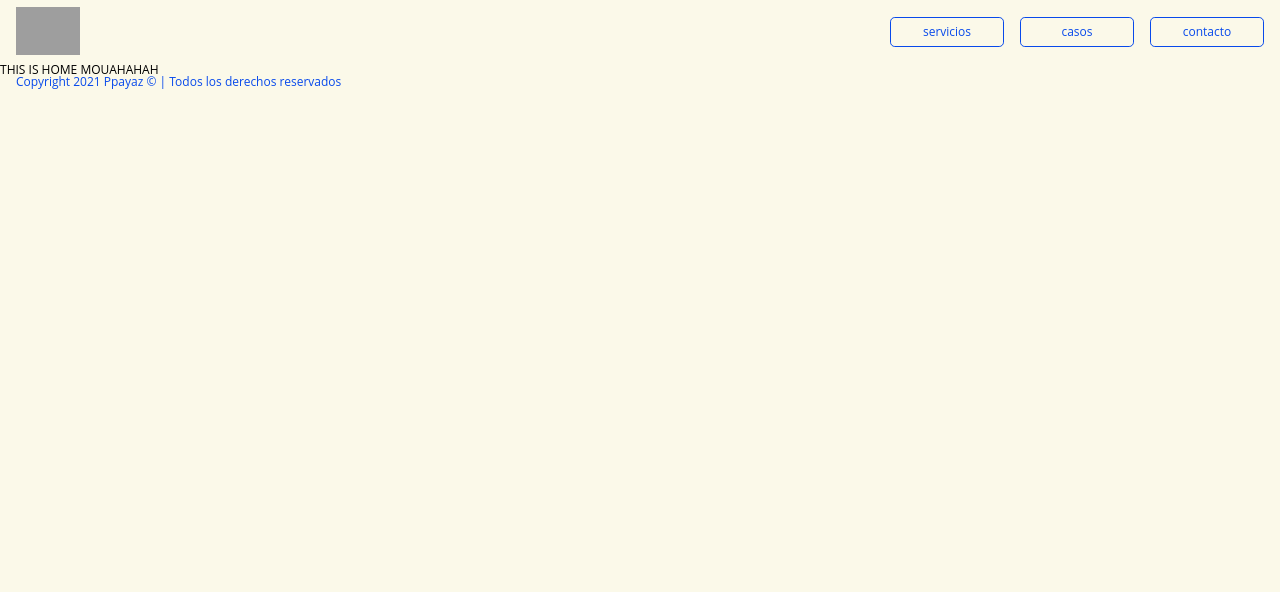
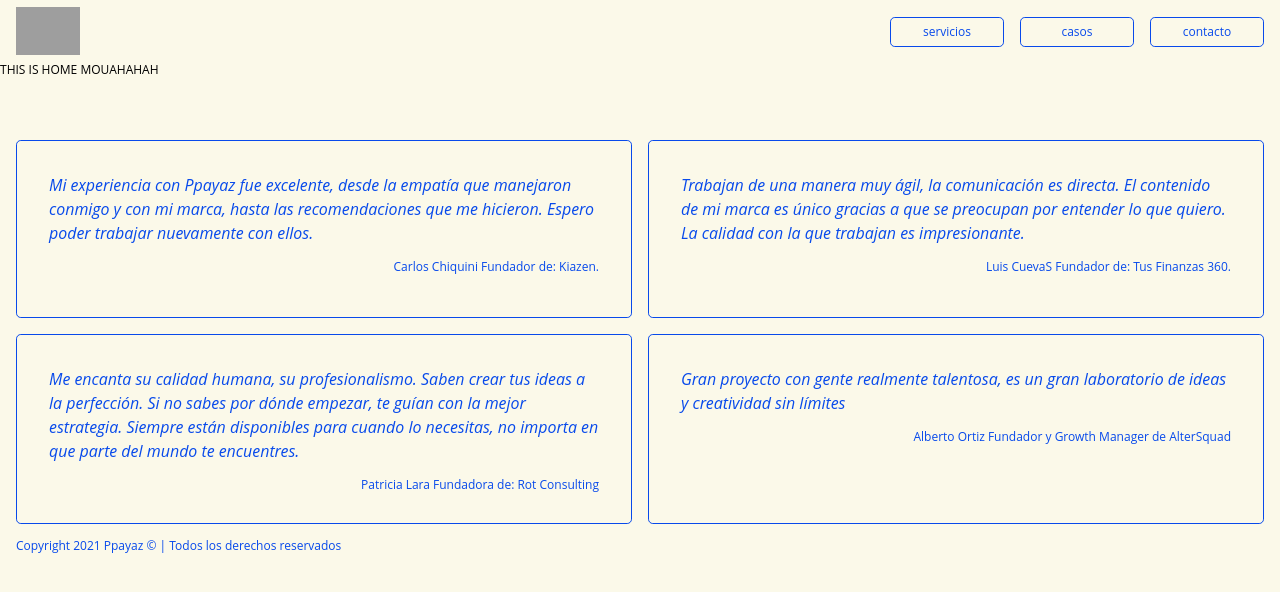
Before and after one commit to Isynopoulos1/ppayaz_2.0, a React (Create React App) app in the folder client/: page / in a window 1280 px wide. Shown: the top 592 px of the page. Built offline with nearby package versions, Linux system fonts and the light colour scheme; grey boxes are pictures that could not be loaded.

Commit message:
Creating the testimonial component

```diff
--- /dev/null
+++ b/client/src/components/common/Testimonials.js
@@ -0,0 +1,26 @@
+import React from "react"
+
+// IMPORT DATA
+import { testimonials } from "../../assets/data"
+
+// IMPORT STYLING
+import "../../styles/components/testimonials.css"
+
+const Testimonials = () => {
+  return (
+    <section className="testimonials">
+      <div className="container">
+        <ul className="testimonials-list">
+          {testimonials.map((testimonial, i) => (
+            <li key={i} className="testimonials-item">
+              <p>{testimonial.quote}</p>
+              <p>{testimonial.author}</p>
+            </li>
+          ))}
+        </ul>
+      </div>
+    </section>
+  )
+}
+
+export default Testimonials
--- a/client/src/components/pages/ContactPage.js
+++ b/client/src/components/pages/ContactPage.js
@@ -1,11 +1,12 @@
 import React from "react"
+
+// IMPORT COMPONENT
+import Testimonials from "../common/Testimonials"
 
 // IMPORT STYLE
 import "../../styles/components/contacto.css"
-import "../../styles/components/testimonials.css"
 
 // IMPORT DATA
-import { testimonials } from "../../assets/data"
 import { icons } from "../../assets/data"
 
 const ContactPage = () => {
@@ -29,27 +30,11 @@ const ContactPage = () => {
     )
   }
 
-  const renderTestimonials = () => {
-    return (
-      <section className="testimonials">
-        <div className="container">
-          <ul className="testimonials-list">
-            {testimonials.map((testimonial, i) => (
-              <li key={i} className="testimonials-item">
-                <p>{testimonial.quote}</p>
-                <p>{testimonial.author}</p>
-              </li>
-            ))}
-          </ul>
-        </div>
-      </section>
-    )
-  }
   //MAIN RENDER
   return (
     <main>
       {renderIcons()}
-      {renderTestimonials()}
+      <Testimonials />
     </main>
   )
 }
--- a/client/src/components/pages/HomePage.js
+++ b/client/src/components/pages/HomePage.js
@@ -1,7 +1,15 @@
 import React from "react"
 
+// IMPORT COMPONENT
+import Testimonials from "../common/Testimonials"
+
 const HomePage = () => {
-  return <main>THIS IS HOME MOUAHAHAH</main>
+  return (
+    <main>
+      THIS IS HOME MOUAHAHAH
+      <Testimonials />
+    </main>
+  )
 }
 
 export default HomePage
```
